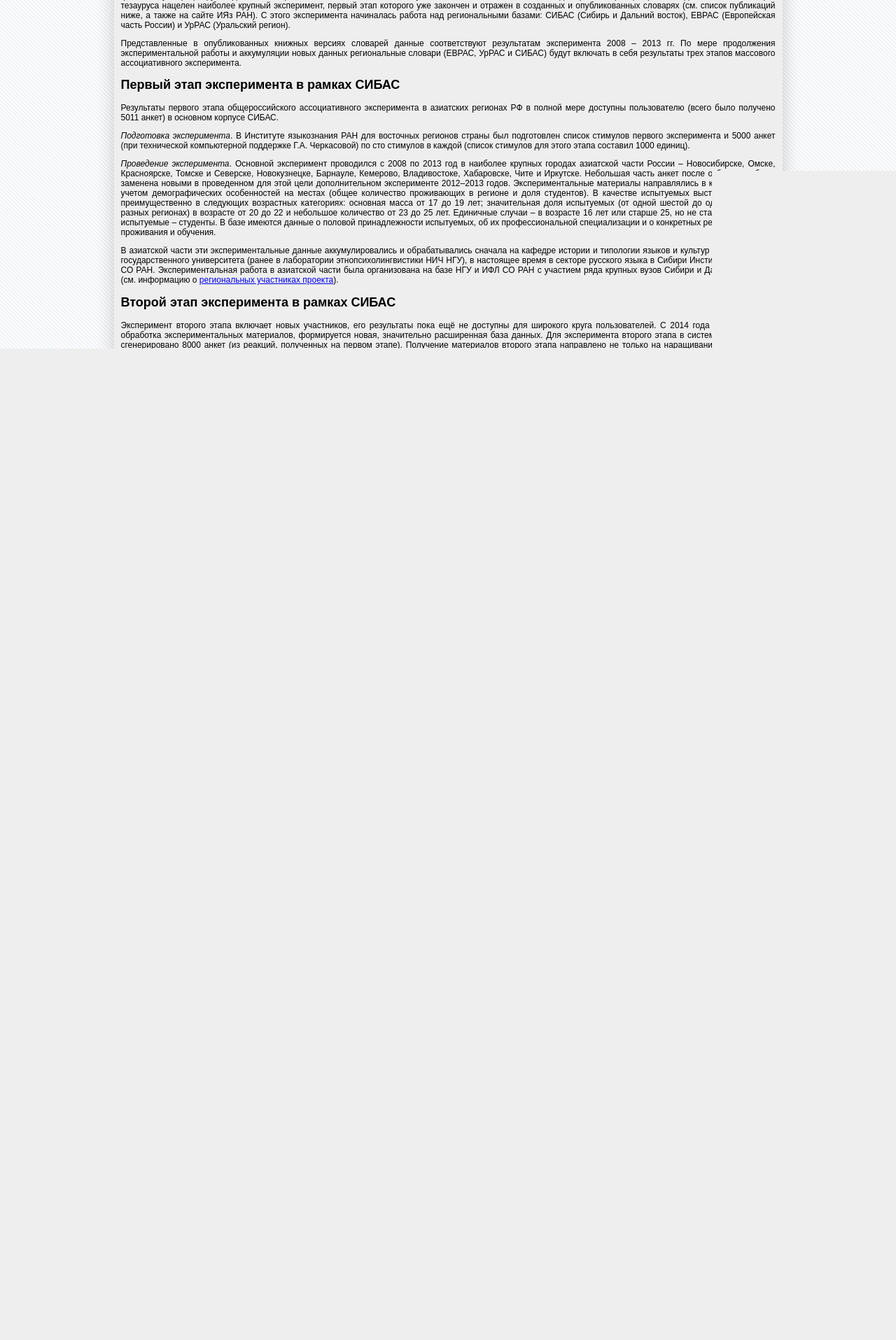
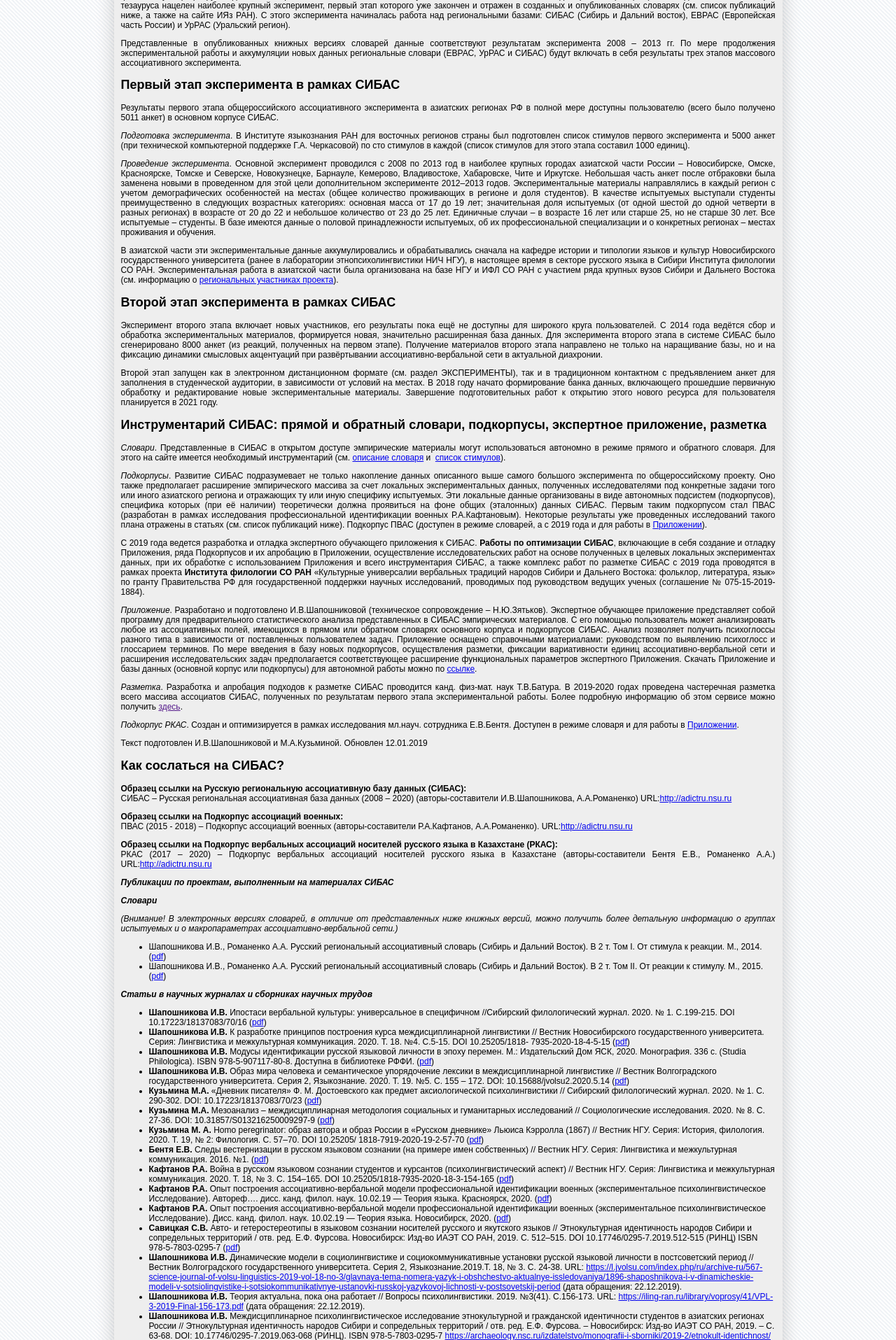
Before and after one commit to arom4github/adictru, a PHP site: page /?test=1 in a window 1280 px wide. Shown: the part 773-2688 px from the top of the page at 70% size. Before the commit the page ends 1271 px from the top, so only its background shows below. Run offline with PHP 8.4, Linux system fonts and the light colour scheme; a stand-in replaces the project's code that opens the database connection; some libraries are stand-ins or nearby versions.

Commit message:
update list of publications

```diff
--- a/pages_ru/about.php
+++ b/pages_ru/about.php
@@ -203,7 +203,7 @@
 <p>
 <br><b>A</b> – прилагательное (<i>коричневый</i>, <i>таинственный</i>, <i>морской</i>),
 числительное-прилагательное (<i>первый</i>, <i>седьмой</i>, <i>восьмидесятый</i>),
-местоимение-прилагательное (<i>который<i>, <i>твой</i>)
+местоимение-прилагательное (<i>который</i>, <i>твой</i>)
 <br><b>ADV</b> – наречие (<i>странно</i>, <i>очень</i>), местоименное наречие (<i>где</i>, <i>нигде</i>)
 <br><b>COMP</b> – компаратив (<i>лучше</i>, <i>быстрее</i>, <i>веселее</i>)
 <br><b>CONJ</b> – союз (<i>и</i>, <i>чтобы</i>)
--- a/pages_ru/papers.html
+++ b/pages_ru/papers.html
@@ -24,6 +24,46 @@
 <p>
 <h3>Статьи в научных журналах и сборниках научных трудов</h3>
 <ul>
+<li><b>Шапошникова И.В.</b> Ипостаси вербальной культуры: универсальное в
+специфичном //Сибирский филологический журнал. 2020. № 1. С.199-215. DOI
+10.17223/18137083/70/16 (<a href="/media/Шапошникова_2020_СФЖ.pdf">pdf</a>)
+<li><b>Шапошникова И.В.</b> К разработке принципов построения курса
+междисциплинарной лингвистики // Вестник Новосибирского государственного университета.
+Серия: Лингвистика и межкультурная коммуникация. 2020. Т. 18. №4. С.5-15. DOI 10.25205/1818-
+7935-2020-18-4-5-15 (<a href="/media/Шапошникова_2020_ВестникНГУ.pdf">pdf</a>)
+<li><b>Шапошникова И.В.</b> Модусы идентификации русской
+языковой личности в эпоху перемен. М.: Издательский Дом ЯСК, 2020. Монография. 336 с. (Studia
+Philologica). ISBN 978-5-907117-80-8. Доступна в библиотеке РФФИ. (<a href="/media/Шапошникова_2020_Монография.pdf">pdf</a>)
+<li><b>Шапошникова И.В.</b> Образ мира человека и семантическое
+упорядочение лексики в междисциплинарной лингвистике // Вестник Волгоградского
+государственного университета. Серия 2, Языкознание. 2020. Т. 19. №5. С. 155 – 172. DOI:
+10.15688/jvolsu2.2020.5.14  (<a href="/media/Шапошникова_2020_ВолгоградГУ.pdf">pdf</a>)
+<li><b>Кузьмина М.А.</b> «Дневник писателя» Ф. М. Достоевского как предмет
+аксиологической психолингвистики // Сибирский филологический журнал. 2020. № 1. С. 290-302.
+DOI: 10.17223/18137083/70/23  (<a href="/media/Кузьмина_2020_СФЖ.pdf">pdf</a>)
+<li><b>Кузьмина М.А.</b> Мезоанализ – междисциплинарная методология
+социальных и гуманитарных исследований // Социологические исследования. 2020. № 8. С. 27-36.
+DOI: 10.31857/S013216250009297-9  (<a href="/media/Кузьмина_2020_Социс.pdf">pdf</a>)
+<li><b>Кузьмина М. А.</b> Homo peregrinator: образ автора и образ России в
+«Русском дневнике» Льюиса Кэрролла (1867) // Вестник НГУ. Серия: История, филология. 2020. Т.
+19, № 2: Филология. С. 57–70. DOI 10.25205/ 1818-7919-2020-19-2-57-70  (<a href="/media/Кузьмина_2020_ВестникНГУ.pdf">pdf</a>)
+<li><b>Бентя Е.В.</b> Следы вестернизации в русском языковом сознании (на примере имен
+собственных) // Вестник НГУ. Серия: Лингвистика и межкультурная коммуникация. 2016. №1.  (<a href="/media/Бентя_2016.pdf">pdf</a>)
+<li><b>Кафтанов Р.А.</b> Война в русском языковом сознании студентов и
+курсантов (психолингвистический аспект) // Вестник НГУ. Серия: Лингвистика и межкультурная
+коммуникация. 2020. Т. 18, № 3. С. 154–165. DOI 10.25205/1818-7935-2020-18-3-154-165  (<a href="/media/Кафтанов_2020_ВестникНГУ.pdf">pdf</a>)
+<li><b>Кафтанов Р.А.</b> Опыт построения ассоциативно-вербальной модели
+профессиональной идентификации военных (экспериментальное психолингвистическое
+Исследование). Автореф…. дисс. канд. филол. наук. 10.02.19 — Теория языка. Красноярск, 2020.  (<a href="/media/Кафтанов_Автореферат.pdf">pdf</a>)
+<li><b>Кафтанов Р.А.</b> Опыт построения ассоциативно-вербальной модели
+профессиональной идентификации военных (экспериментальное психолингвистическое
+Исследование). Дисс. канд. филол. наук. 10.02.19 — Теория языка. Новосибирск, 2020. (<a href="/media/Кафтанов_Диссер.pdf">pdf</a>)
+<li><b>Савицкая С.В.</b> Авто- и гетеростереотипы в языковом сознании носителей
+русского и якутского языков // Этнокультурная идентичность народов Сибири и сопредельных
+территорий / отв. ред. Е.Ф. Фурсова. Новосибирск: Изд-во ИАЭТ СО РАН, 2019. С. 512–515. DOI
+10.17746/0295-7.2019.512-515 (РИНЦ) ISBN 978-5-7803-0295-7 (<a href="/media/Савицкая_2019.pdf">pdf</a>)
+
+
 <li><b>Шапошникова И.В.</b> Динамические модели в социолингвистике и
 социокоммуникативные установки русской языковой личности в постсоветский период
 // Вестник Волгоградского государственного университета. Серия 2,
```
Also changed, not shown: imgs/question.png (added), 13 other files.
